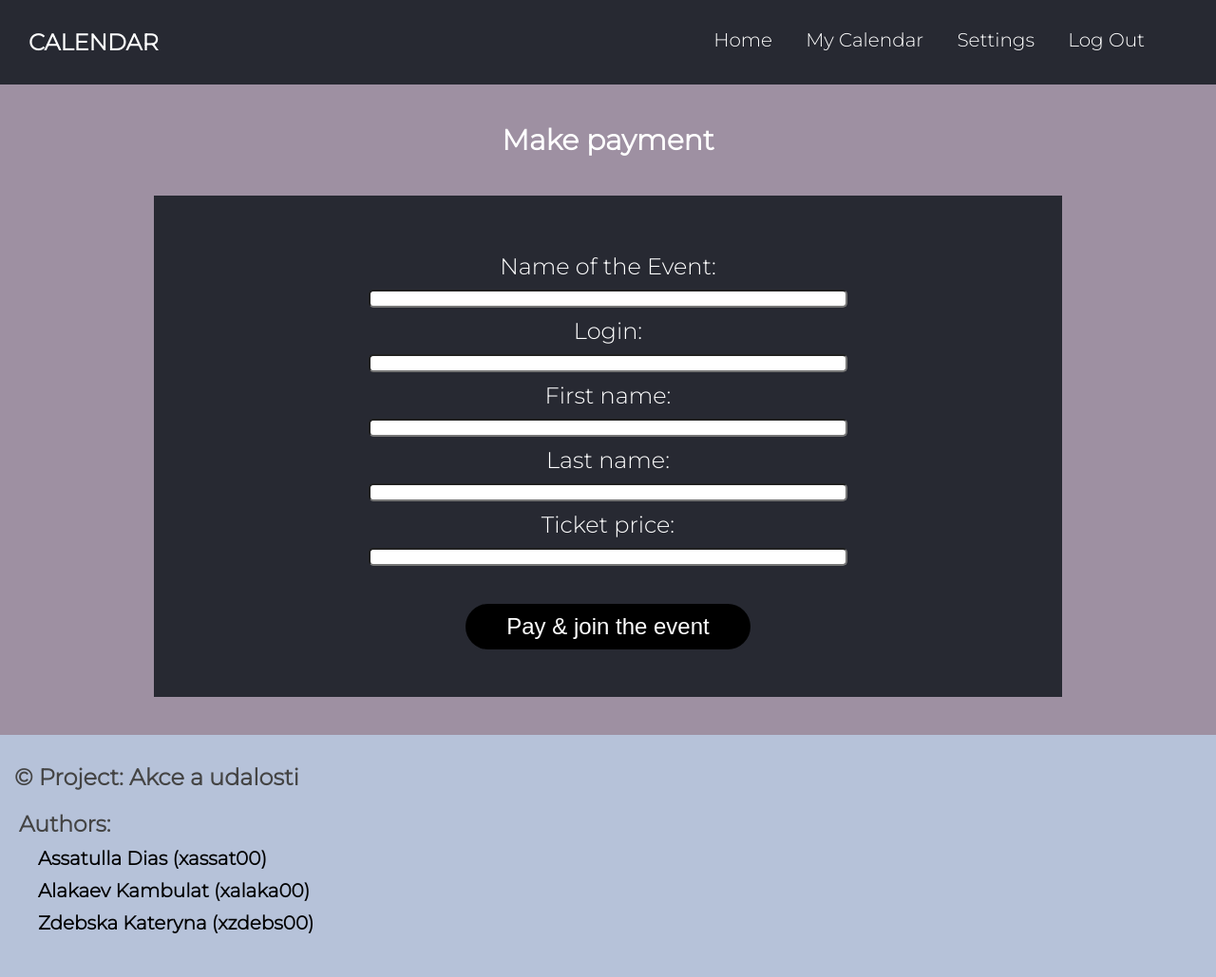
After one commit to kambulatAL/iis-project, a Django app: template calendar_site/events/templates/payment_page.html in a window 1280 px wide. The commit adds this page. Shown: the whole page at 95% size. Run offline with Django 3.2, Linux system fonts and the light colour scheme; the template is opened without the code that fills it, so the values that code supplies are empty.

Commit message:
Add payment form and page

```diff
--- a/calendar_site/events/models.py
+++ b/calendar_site/events/models.py
@@ -144,8 +144,7 @@ class TicketPayment(models.Model):
     creation_date = models.DateField(auto_now_add=True)
     creation_time = models.TimeField(auto_now_add=True)
     ticket_price = models.IntegerField()
-    accepted = models.ForeignKey(RegisteredUser, on_delete=models.RESTRICT, null=True,
-                                 blank=True)  # event creator accepts the payment only after confirmation
+
 
     class Meta:
         # create a primary key pair
--- a/calendar_site/events/static/css/styles.css
+++ b/calendar_site/events/static/css/styles.css
@@ -571,6 +571,14 @@ footer a {
     margin-top: 0;
 }
 
+.event-page-details h3 {
+    position: relative;
+    text-align: left;
+    left: 50%;
+    transform: translateX(-50%);
+    margin-top: 0;
+}
+
 .event_page_information h4 {
     font-weight: bold;
     line-height: 35px;
@@ -583,6 +591,7 @@ footer a {
     text-align: center;
     font-size: 30px;
 }
+
 
 .event_page_information p {
     font-size: 24px;
--- a/calendar_site/events/templates/create_event.html
+++ b/calendar_site/events/templates/create_event.html
@@ -21,7 +21,7 @@
 
 {% block content_block %}
     <div class="create_container">
-        <h2>Create new category</h2>
+        <h2>Create new event</h2>
 
         <div class="create_container_fill">
             <form method="POST" enctype="multipart/form-data">
--- /dev/null
+++ b/calendar_site/events/templates/payment_page.html
@@ -0,0 +1,50 @@
+{%extends 'base.html'%}
+{% load static %}
+
+
+{% block header_block %}
+    <header>
+        <a href="{% url 'home_page' %}" class="logo_header">Calendar</a>
+            <div class="nav">
+                {% if user.is_moderator or user.is_admin %}
+                <a href="{% url 'admin_page' %}">Admin Panel</a>
+                {% endif %}
+                <a href="{% url 'home_page' %}">Home</a>
+                <a href="{% url 'my_calendar_page' %}">My Calendar</a>
+                <a href="#">Settings</a>
+                <a href="{% url 'logout_page' %}">Log Out</a>
+        </div>
+    </header>
+{% endblock header_block %}
+
+
+
+{% block content_block %}
+    <div class="create_container">
+        <h2>Make payment</h2>
+        <div class="create_container_fill">
+            <form method="POST" enctype="multipart/form-data">
+                {% csrf_token %}
+                <div class="form_class">
+                    <label for="eventname">Name of the Event:</label>
+                    <input type="text" id="eventname" name="evname" value="{{ eventname }}" readonly>
+
+                    <label for="userlogin">Login:</label>
+                    <input type="text" id="userlogin" name="username" value="{{ username }}" readonly>
+
+                    <label for="user_firstname">First name:</label>
+                    <input type="text" id="user_firstname" name="fname" value="{{ user_firstname }}" readonly>
+
+                    <label for="user_lastname">Last name:</label>
+                    <input type="text" id="user_lastname" name="lname" value="{{ user_lastname }}" readonly>
+
+                    <label for="ticket_price">Ticket price:</label>
+                    <input type="text" id="ticket_price" name="tprice" value="{{ price }}" readonly>
+                </div>
+                <div class="form_class">
+                    <button class="submit_button" type="submit">Pay & join the event</button>
+                </div>
+            </form>
+        </div>
+    </div>
+{% endblock content_block %}
--- a/calendar_site/events/urls.py
+++ b/calendar_site/events/urls.py
@@ -9,6 +9,8 @@ urlpatterns = [
     path('events/', views.create_event, name='new_event_page'),
     path('events/join_user_event/<int:event_id>/<str:username>/', views.join_user_event, name='event_join_user_page'),
     path('events/<int:event_id>/', views.show_event_page, name='event_page'),
+    path('events/category/<int:cat_id>', views.filter_by_category, name='category_ev_filter'),
+    path('events/payment/<int:event_id>/<str:username>/', views.make_payment, name='payment_page'),
     path('events/<int:event_id>/list_of_enrolled_people/', views.list_enrolled_users, name="enrolled_people"),
     path('events/<int:event_id>/<str:username>/leave_comment/', views.leave_comment, name="leave_comment"),
 
```
Also changed, not shown: calendar_site/events/forms.py (+18 -1 lines), calendar_site/events/templates/index.html (+11 -5 lines), calendar_site/events/views.py (+70 -7 lines), calendar_site/events/migrations/0012_remove_ticketpayment_accepted.py (added), calendar_site/media/images/events/23/11/18/zamok_gory_tuman_2560x1600.jpeg (added).
